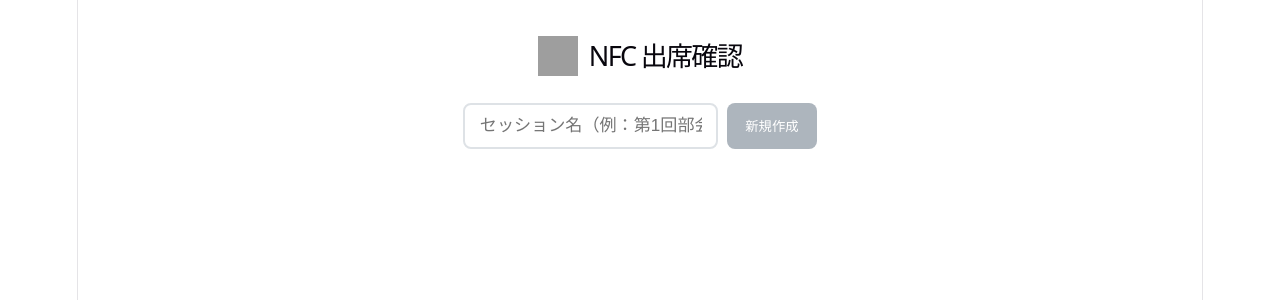
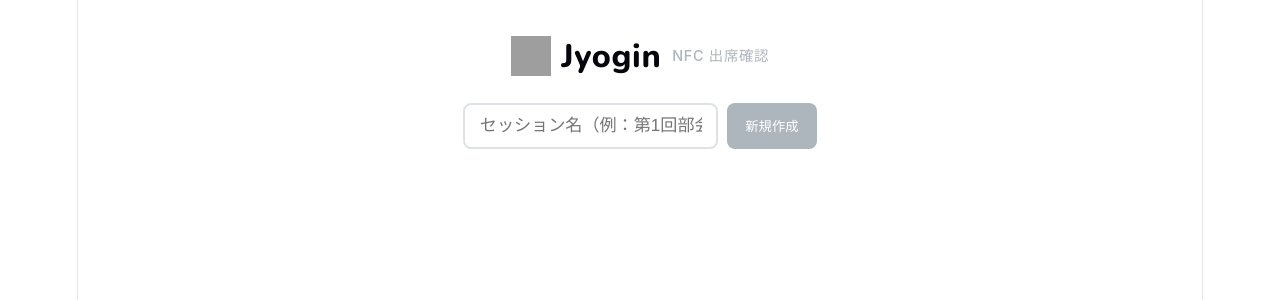
Before and after one commit to RiTa-23/jyogin, a React (Vite) app in the folder frontend/: page / in a window 1280 px wide. Shown: the top 300 px of the page. Built offline with nearby package versions, Linux system fonts and the light colour scheme; grey boxes are pictures that could not be loaded.

Commit message:
feat: アプリタイトルを「Jyogin」に変更する

```diff
--- a/frontend/index.html
+++ b/frontend/index.html
@@ -3,8 +3,11 @@
   <head>
     <meta charset="UTF-8" />
     <link rel="icon" type="image/png" href="/JyogiN.png" />
+    <link rel="preconnect" href="https://fonts.googleapis.com" />
+    <link rel="preconnect" href="https://fonts.gstatic.com" crossorigin />
+    <link href="https://fonts.googleapis.com/css2?family=Nunito:wght@600;700;800&display=swap" rel="stylesheet" />
     <meta name="viewport" content="width=device-width, initial-scale=1.0" />
-    <title>NFC 出席確認</title>
+    <title>Jyogin</title>
   </head>
   <body>
     <div id="root"></div>
--- a/frontend/src/App.css
+++ b/frontend/src/App.css
@@ -21,6 +21,18 @@
 
 .app-title h1 {
   margin: 0;
+  font-size: 1.8rem;
+  font-weight: 800;
+  letter-spacing: 0.02em;
+  font-family: 'Nunito', sans-serif;
+}
+
+.app-desc {
+  font-size: 0.8rem;
+  color: #adb5bd;
+  margin: 0;
+  font-weight: 500;
+  letter-spacing: 0.05em;
 }
 
 h1 {
--- a/frontend/src/App.tsx
+++ b/frontend/src/App.tsx
@@ -172,7 +172,8 @@ function App() {
       <div className="app">
         <div className="app-title">
           <img src="/JyogiN.png" alt="JyogiN" className="app-logo" />
-          <h1>NFC 出席確認</h1>
+          <h1>Jyogin</h1>
+          <p className="app-desc">NFC 出席確認</p>
         </div>
 
         <div className="session-create">
```
Also changed, not shown: 1 other file (tests, documents, lock files or other folders).
